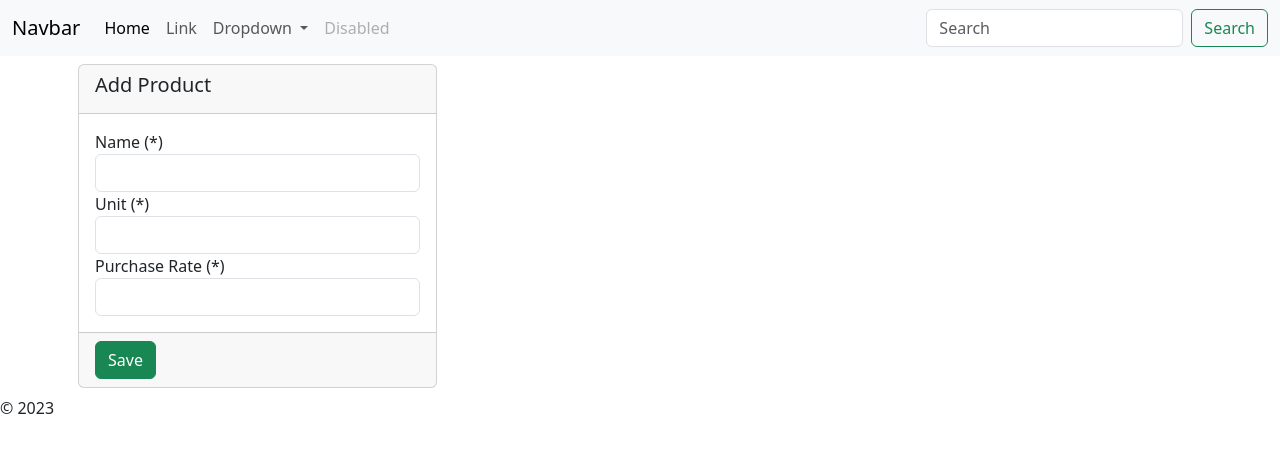
After one commit to GomendraProject/bca-v-feb-2023, a PHP site: page /product/new.php in a window 1280 px wide. The commit adds this page. Shown: the top 453 px of the page. Run offline with PHP 8.4, Linux system fonts and the light colour scheme.

Commit message:
feat: create

```diff
--- a/includes/Connection.php
+++ b/includes/Connection.php
@@ -1,6 +1,9 @@
 <?php
 class ConnectionHelper
 {
+    /**
+     * @var PDO
+     */
     private static $connection;
 
     public static function getConnection() {
--- /dev/null
+++ b/includes/functions.php
@@ -0,0 +1,5 @@
+<?php
+function isPost()
+{
+    return $_SERVER["REQUEST_METHOD"] === "POST";
+}
--- a/layout.php
+++ b/layout.php
@@ -1,9 +1,5 @@
 <?php
-
-function isPost()
-{
-    return $_SERVER["REQUEST_METHOD"] === "POST";
-}
+require_once "includes/functions.php";
 
 if (isPost()) {
     $username = $_POST["username"];
--- /dev/null
+++ b/product/new.php
@@ -0,0 +1,69 @@
+<?php
+require_once "../header.php";
+require_once "../includes/Connection.php";
+require_once "../includes/functions.php";
+
+$connection = ConnectionHelper::getConnection();
+// iterator based loop
+
+if(isPost()) {
+    $productName = $_POST["name"];
+    $unit = $_POST["unit"];
+    $purchaseRate = $_POST["purchase_rate"];
+
+    $query = "INSERT INTO `product`(`name`, `unit`, `purchase_rate`) VALUES (:name,:unit,:purchaseRate)";
+
+    $statement = $connection->prepare($query);
+
+    $statement->bindParam("name", $productName);
+    $statement->bindParam("unit", $unit);
+    $statement->bindParam("purchaseRate", $purchaseRate, PDO::PARAM_STR);
+
+    $statement->execute();
+
+    $result = $statement->rowCount();
+
+    if($result > 0) {
+        header("Location: /product/index.php");
+    }
+    else {
+
+    }
+    header("Location: /product/index.php");
+}
+
+?>
+
+<div class="row">
+    <div class="col-4">
+        <form action="" method="post" class="card">
+            <div class="card-header">
+                <h5 class="card-title">
+                    Add Product
+                </h5>
+            </div>
+            <div class="card-body">
+                <div class="form-group">
+                    <label for="name">Name (*)</label>
+                    <input type="text" name="name" id="name" class="form-control" required>
+                </div>
+                <div class="form-group">
+                    <label for="unit">Unit (*)</label>
+                    <input type="text" name="unit" id="unit" class="form-control" required>
+                </div>
+                <div class="form-group">
+                    <label for="purchase_rate">Purchase Rate (*)</label>
+                    <input type="number" step="any" name="purchase_rate" id="purchase_rate" class="form-control" required>
+                </div>
+            </div>
+            <div class="card-footer">
+                <button class="btn btn-success">
+                    Save
+                </button>
+            </div>
+        </form>
+    </div>
+</div>
+
+<?php
+require_once "../footer.php";
```
